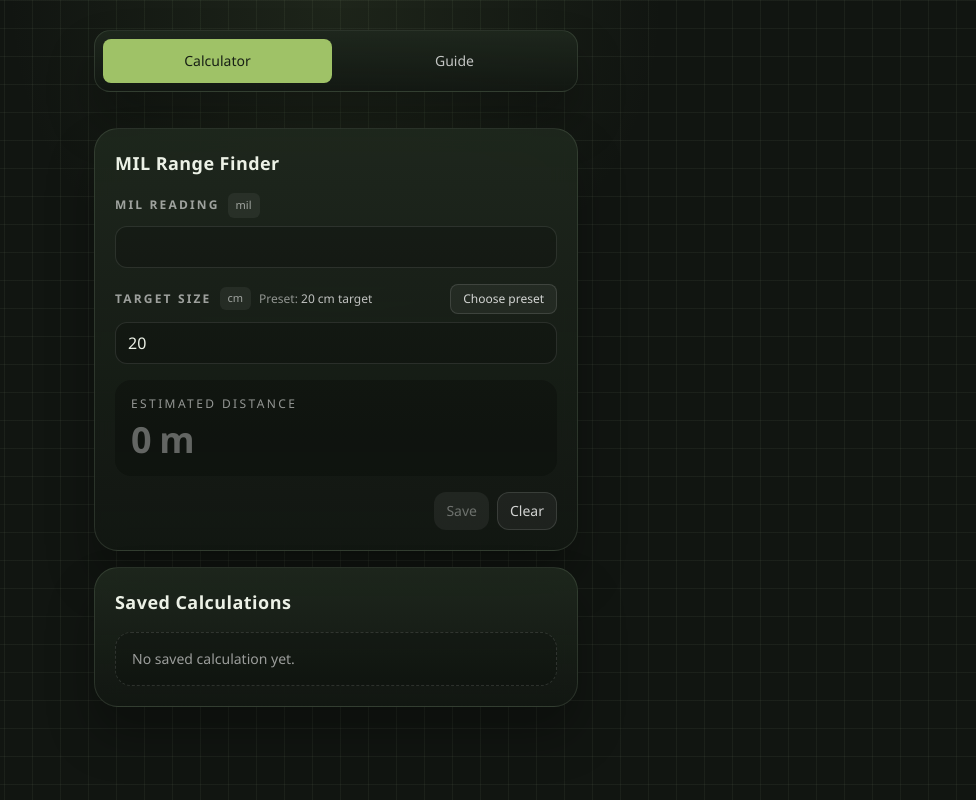
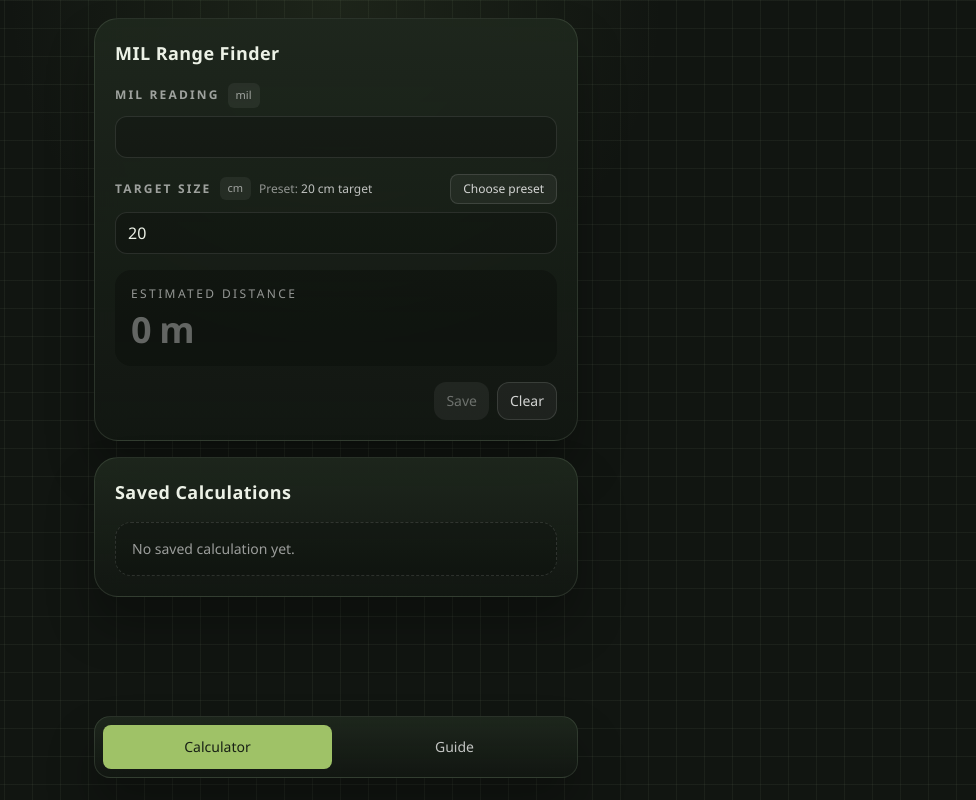
Before and after one commit to marolabio/mil-range-finder, a Next.js app: page / in a window 1280 px wide. Shown: the whole page, without its empty margins (304-1280 px from the left). Built offline with nearby package versions, Linux system fonts and the light colour scheme.

Commit message:
move menu down

```diff
--- a/app/globals.css
+++ b/app/globals.css
@@ -37,6 +37,7 @@ body {
   color: var(--foreground);
   font-family: "Segoe UI", "Arial Narrow", Arial, sans-serif;
   min-height: 100vh;
+  padding-bottom: 5.75rem;
   background-image:
     linear-gradient(rgba(149, 173, 132, 0.08) 1px, transparent 1px),
     linear-gradient(90deg, rgba(149, 173, 132, 0.08) 1px, transparent 1px),
--- a/app/layout.tsx
+++ b/app/layout.tsx
@@ -38,8 +38,8 @@ export default function RootLayout({
     <html lang="en" className="h-full antialiased">
       <body className="min-h-full flex flex-col">
         <PwaRegistration />
+        {children}
         <AppMenu />
-        {children}
       </body>
     </html>
   );
--- a/components/app-menu.tsx
+++ b/components/app-menu.tsx
@@ -12,7 +12,7 @@ export function AppMenu() {
   const pathname = usePathname();
 
   return (
-    <header className="pt-2 pb-1 sm:pt-4 sm:pb-1">
+    <footer className="fixed inset-x-0 bottom-0 z-40 pb-[calc(0.5rem+env(safe-area-inset-bottom))] pt-2">
       <div className="app-shell">
         <nav className="field-card flex items-center gap-2 rounded-2xl p-2" aria-label="Main menu">
           {menuItems.map((item) => {
@@ -33,6 +33,6 @@ export function AppMenu() {
           })}
         </nav>
       </div>
-    </header>
+    </footer>
   );
 }
```
